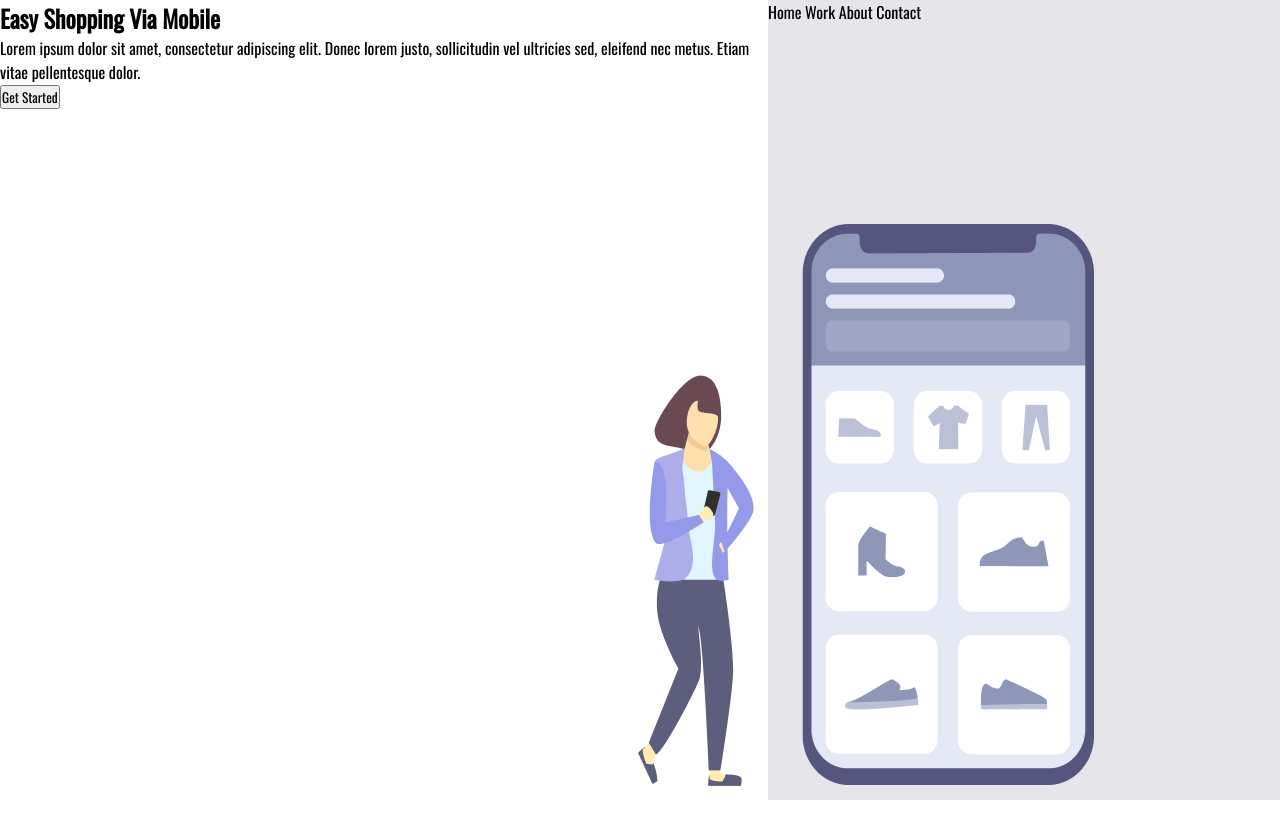
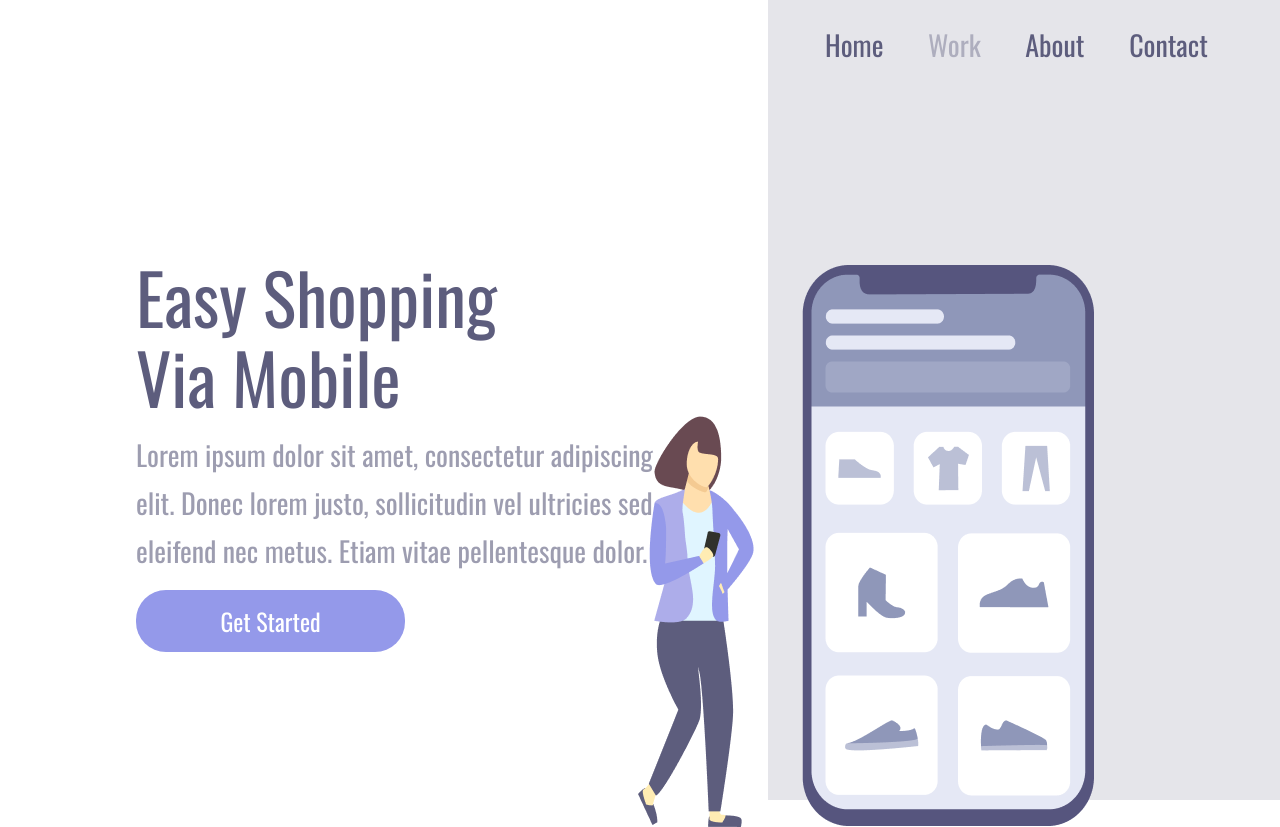
Before and after one commit to maxgsandre/PROJETO-UTILIZANDO-REPONSIVIDADE, a plain HTML site: page Index.html in a window 1280 px wide. Before the commit the page ends 800 px from the top, so only its background shows below. Drawn offline with nearby package versions, Linux system fonts and the light colour scheme.

Commit message:
Estilizando cores e tamanhos da página

```diff
--- a/styles.css
+++ b/styles.css
@@ -3,19 +3,23 @@
     padding: 0;
     box-sizing: border-box;
     font-family: 'Oswald', sans-serif;
+    font-weight: 400;
+    color: #5D5D7D;
 }
 
-    .wrapper {
+.wrapper {
     height: 100vh;
     width: 100vw;
 }
 
-    .container-left {
+.container-left {
     display: inline-block;
     width: 60%;
+    padding-left: 136px;
+    margin-top: 20%;
 }
 
-    .container-right {
+.container-right {
     display: inline-block;
     background-color: rgba(93,93,125,0.16);
     height: 100vh;
@@ -23,8 +27,68 @@
     position: absolute;
 }
 
-    img {
+img {
     position: relative;
     top: 25%;
     right: 130px;
 }
+h1 {
+    font-size: 70px;
+    line-height: 80px;
+    width: 368px;
+}
+
+p {
+
+    font-size: 28px;
+    line-height: 48px;
+    opacity: 0.6;
+    margin: 15px 0;
+    width: 540px;
+}
+
+button {
+    width: 269px;
+    height: 62px;
+    background:#9499EA;
+    box-shadow: 0px 10px 24px rgbargba(148,.153,.234,.0.0979959);
+    border: none;
+    border-radius: 30px;
+    font-size: 24px;
+    line-height: 36px;
+    text-align: center;
+    color: #FFFFFF;
+    cursor: pointer;
+}
+
+button:hover {
+    opacity: .8;
+}
+
+button:active {
+    opacity: .5;
+}
+
+a {
+    font-size: 28px;
+    line-height: 41px;
+    color: #5D5D7D;
+    margin-right: 41px;
+    cursor: pointer;
+}
+
+a:nth-child(2) {
+    opacity: 0.4;
+}
+
+a:hover {
+    opacity: 0.4;
+}
+
+a:active {
+    opacity: 0.8;
+}
+
+header {
+    margin: 24px 0 0 57px;
+}
```
